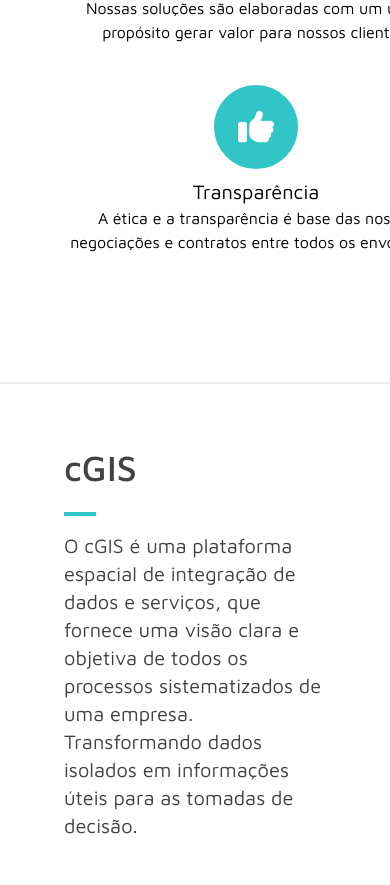
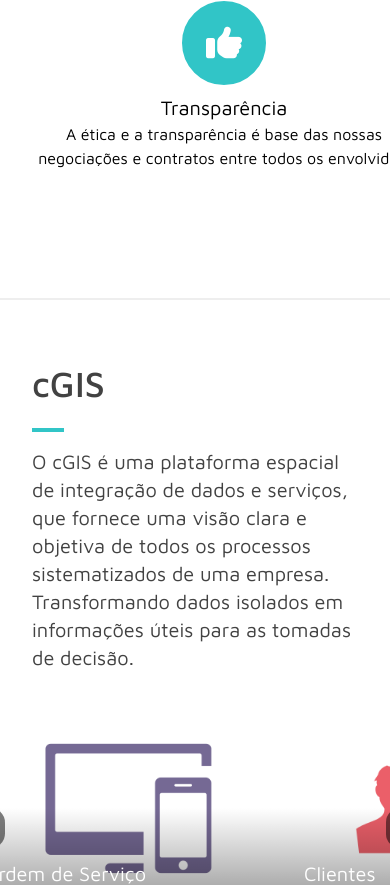
Before and after one commit to Daniel-Celtica/SiteCorporativo, a Next.js app in the folder site-corporativo/: page / in a window 390 px wide. Shown: the part 1845-2730 px from the top of the page. Built offline with nearby package versions, Linux system fonts and the light colour scheme.

Commit message:
Fix: espaçamento telas menores

```diff
--- a/site-corporativo/src/components/Footer.js
+++ b/site-corporativo/src/components/Footer.js
@@ -40,7 +40,7 @@
 
     return (
 
-        <footer className="bg-gray-800 text-white text-center bg-fixed bg-parallax bg-cover parallax-section px-16 lg:px-64 flex flex-col">
+        <footer className="bg-gray-800 text-white text-center bg-fixed bg-parallax bg-cover parallax-section px-8 lg:px-64 flex flex-col">
 
 
             <div className="inline-flex flex-row justify-between py-10  flex-wrap">
--- a/site-corporativo/src/components/Sections.js
+++ b/site-corporativo/src/components/Sections.js
@@ -86,7 +86,7 @@
       key={topic.title}
       id={topic.title}
       ref={(el) => (sectionRefs.current[topic.title] = el)}
-      className={`h-auto pt-16 px-16 lg:px-64 bg-white border-b-2`}
+      className={`h-auto pt-16 px-8 lg:px-64 bg-white border-b-2`}
     >
 
       <h2 className="text-4xl font-medium text-gray-800">{topic.title}</h2>
```
